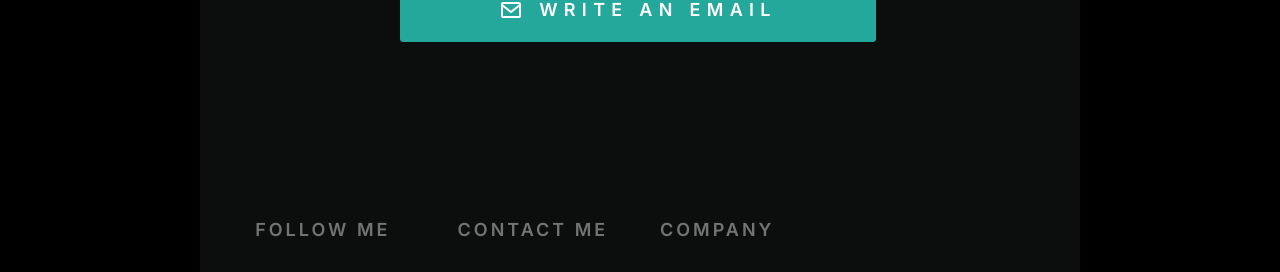
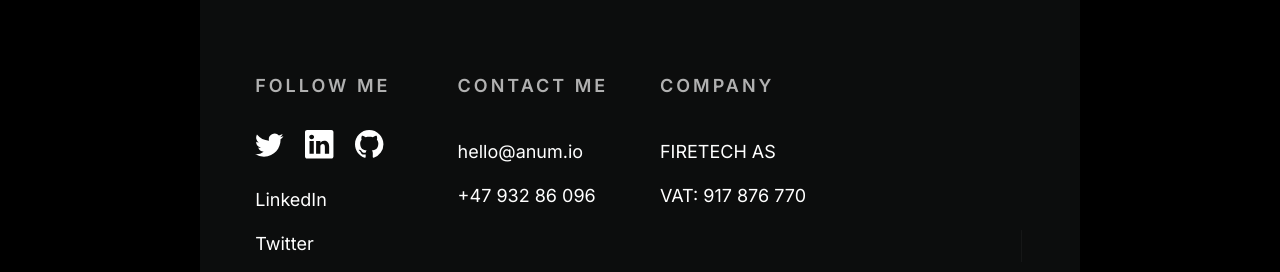
Before and after one commit to AnumQ/ai-next, a Next.js app: page / in a window 1280 px wide. Shown: the part 2013-2285 px from the top of the page. Built offline with nearby package versions, Linux system fonts and the light colour scheme.

Commit message:
Fix description paragraph. Adjust colors

```diff
--- a/pages/index.js
+++ b/pages/index.js
@@ -28,17 +28,12 @@
           <div id="loader"></div>
         </div>
         <div id="s-pagewrap">
-          <>
           <Header />
           {/* end s-header */}
-          </>
-
-          <>
           <Intro />
           {/* end s-intro */}
           <Contact />
           {/* end s-contact */}
-          </>
         </div>
         {/* end -s-pagewrap */}
 
--- a/styles/css/styles.css
+++ b/styles/css/styles.css
@@ -140,7 +140,7 @@
   --color-gray-9: #2c2c2d;
   --color-gray-8: #434445;
   --color-gray-7: #5b5b5c;
-  --color-gray-6: #727373;
+  --color-gray-6: #b1b1b1;
   --color-gray-5: #8a8a8b;
   --color-gray-4: #a1a1a2;
   --color-gray-3: #b9b9b9;
@@ -3272,7 +3272,7 @@
 .s-intro__about {
   z-index: 1;
   flex: none;
-  width: 75%;
+  /* width: 100%; */
   max-width: 880px;
   background-color: rgba(10, 11, 11, 0.75);
   font-weight: 300;
```
Lines whose indentation alone changed are shown as unchanged.
